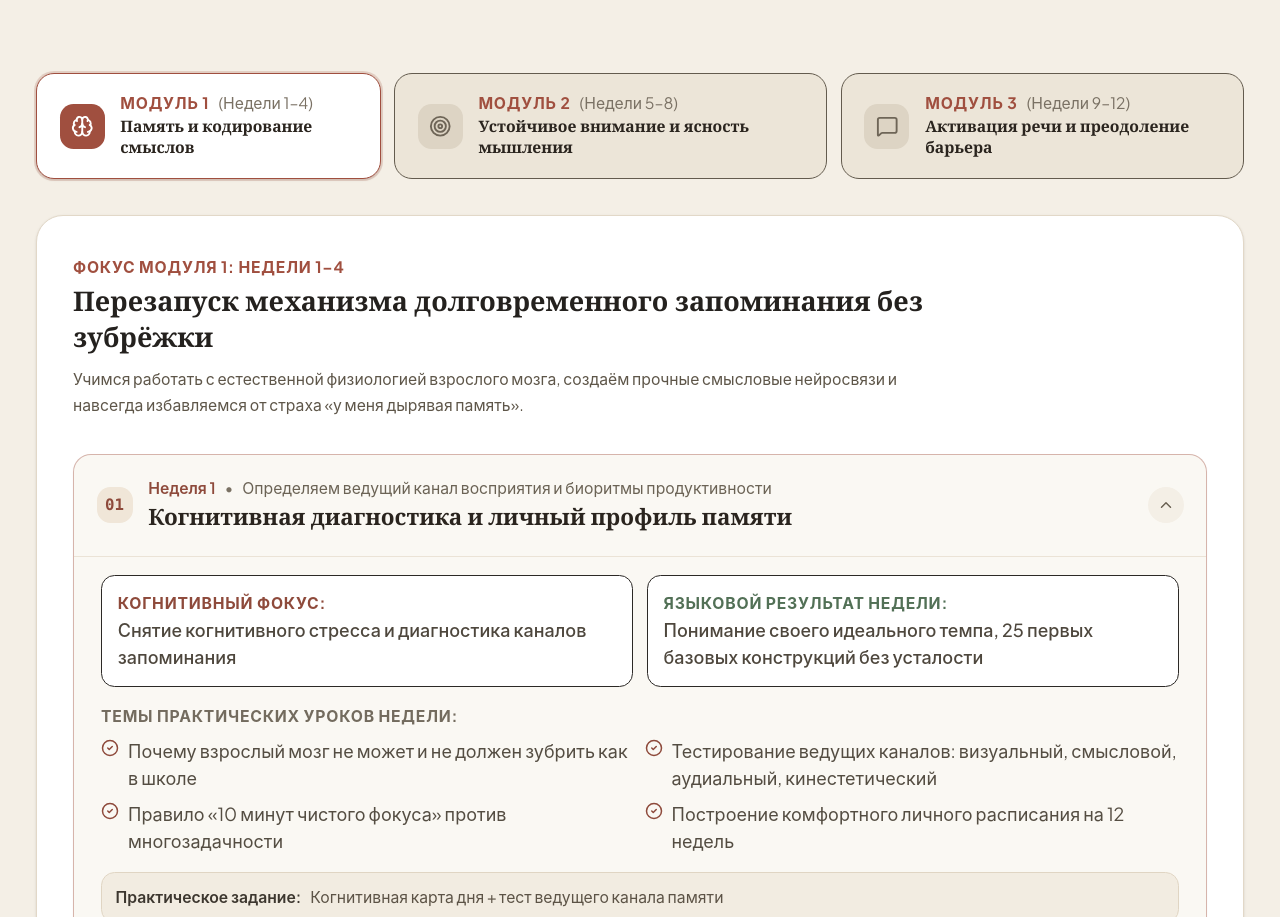
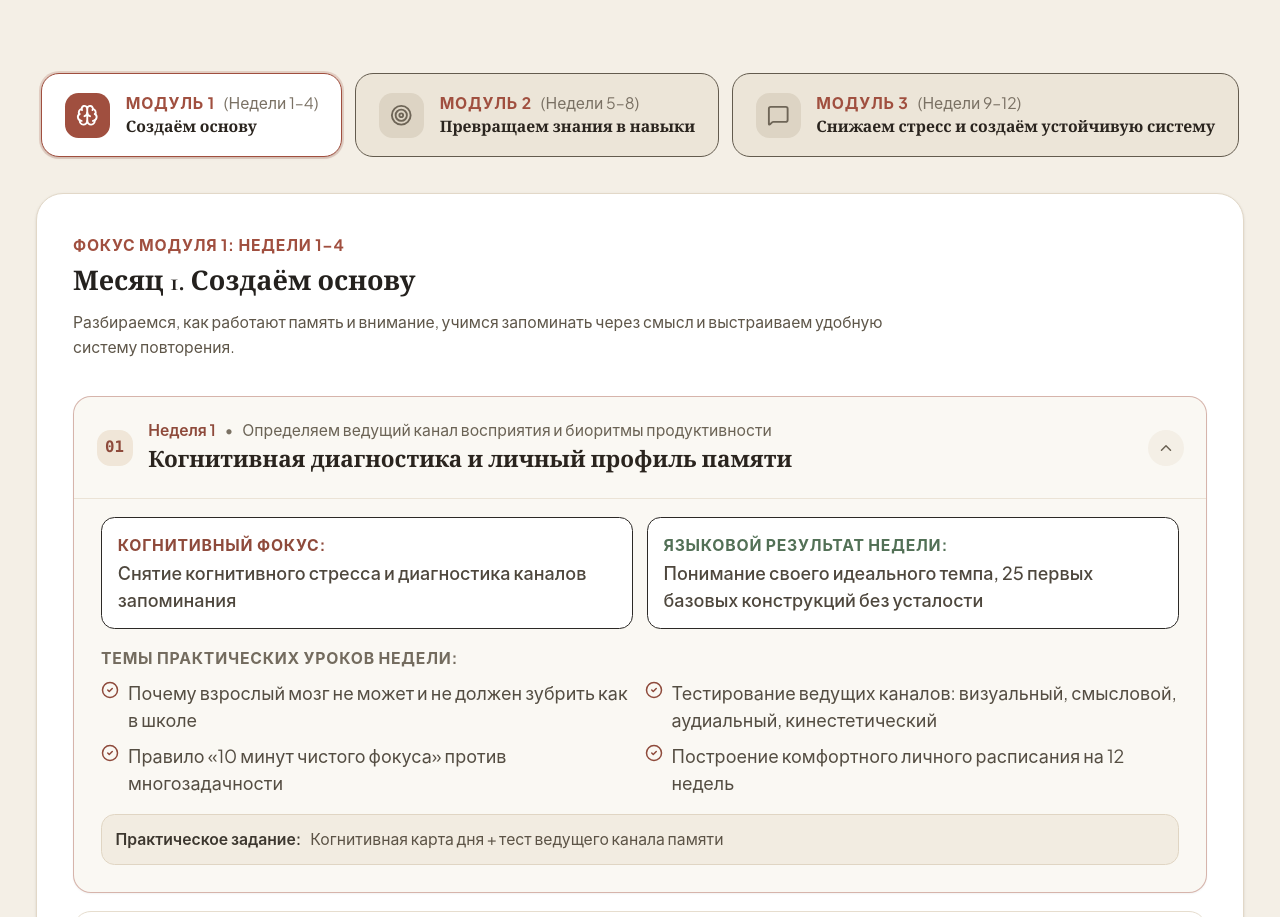
Before and after one commit to bars4um-sys/ClearMind_Google, a React (Vite) app: page / in a window 1280 px wide. Shown: the part 5668-6585 px from the top of the page. Built offline with nearby package versions, Linux system fonts and the light colour scheme.

Commit message:
Update syllabus module titles and subtitles

```diff
--- a/src/data/courseData.ts
+++ b/src/data/courseData.ts
@@ -17,12 +17,12 @@ export const SYLLABUS_MODULES: SyllabusModule[] = [
   {
     id: 'module-1',
     moduleNumber: 1,
-    title: 'Память и кодирование смыслов',
-    tagline: 'Перезапуск механизма долговременного запоминания без зубрёжки',
+    title: 'Создаём основу',
+    tagline: 'Месяц 1. Создаём основу',
     weeksSpan: 'Недели 1–4',
     colorTheme: 'terracotta',
     iconName: 'Brain',
-    summary: 'Учимся работать с естественной физиологией взрослого мозга, создаём прочные смысловые нейросвязи и навсегда избавляемся от страха «у меня дырявая память».',
+    summary: 'Разбираемся, как работают память и внимание, учимся запоминать через смысл и выстраиваем удобную систему повторения.',
     weeks: [
       {
         weekNumber: 1,
@@ -85,12 +85,12 @@ export const SYLLABUS_MODULES: SyllabusModule[] = [
   {
     id: 'module-2',
     moduleNumber: 2,
-    title: 'Устойчивое внимание и ясность мышления',
-    tagline: 'Тренировка концентрации, борьба с рассеянностью и микро-привычки',
+    title: 'Превращаем знания в навыки',
+    tagline: 'Месяц 2. Превращаем знания в навыки',
     weeksSpan: 'Недели 5–8',
     colorTheme: 'blue-slate',
     iconName: 'Target',
-    summary: 'Формируем кристальную концентрацию, очищаем информационное пространство и внедряем язык в повседневность так, чтобы он не требовал силы воли.',
+    summary: 'Учимся применять память и внимание непосредственно в языке: понимать длинные фразы и речь на слух, быстрее вспоминать слова и читать без постоянного обращения к словарю.',
     weeks: [
       {
         weekNumber: 5,
@@ -153,12 +153,12 @@ export const SYLLABUS_MODULES: SyllabusModule[] = [
   {
     id: 'module-3',
     moduleNumber: 3,
-    title: 'Активация речи и преодоление барьера',
-    tagline: 'Выводим знания в живой разговор и обретаем свободу самовыражения',
+    title: 'Снижаем стресс и создаём устойчивую систему',
+    tagline: 'Месяц 3. Снижаем стресс и создаём устойчивую систему',
     weeksSpan: 'Недели 9–12',
     colorTheme: 'sage',
     iconName: 'MessageSquare',
-    summary: 'Отключаем внутреннего критика, учимся думать на языке целыми блоками и спокойно общаемся в реальных жизненных ситуациях: в путешествиях, музеях, кафе и с иностранными друзьями.',
+    summary: 'Разбираемся, как тревога и состояние тела влияют на обучение, выстраиваем устойчивый режим занятий и создаём личный план дальнейшей работы.',
     weeks: [
       {
         weekNumber: 9,
```
